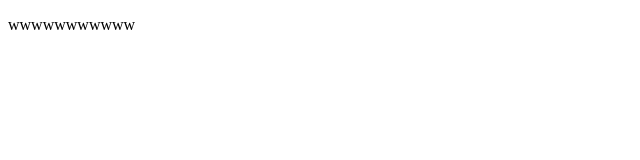
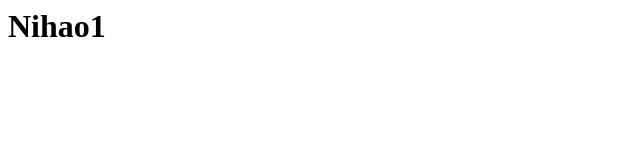
Before and after one commit to AkpeLego/AkpeLego.github.io, a plain HTML site: page index.html in a window 1280 px wide. Shown: the whole page, without its empty margins (0-640 px from the left). Drawn offline with Linux system fonts and the light colour scheme.

Commit message:
Update index.html

```diff
--- a/index.html
+++ b/index.html
@@ -1,11 +1 @@
-<!DOCTYPE html>
-<html lang="en">
-<head>
-    <meta charset="UTF-8">
-    <meta name="viewport" content="width=device-width, initial-scale=1.0">
-    <title>Document</title>
-</head>
-<body>
-    <P>wwwwwwwwwww</P>
-</body>
-</html>
+<h1>Nihao1</h1>
```
